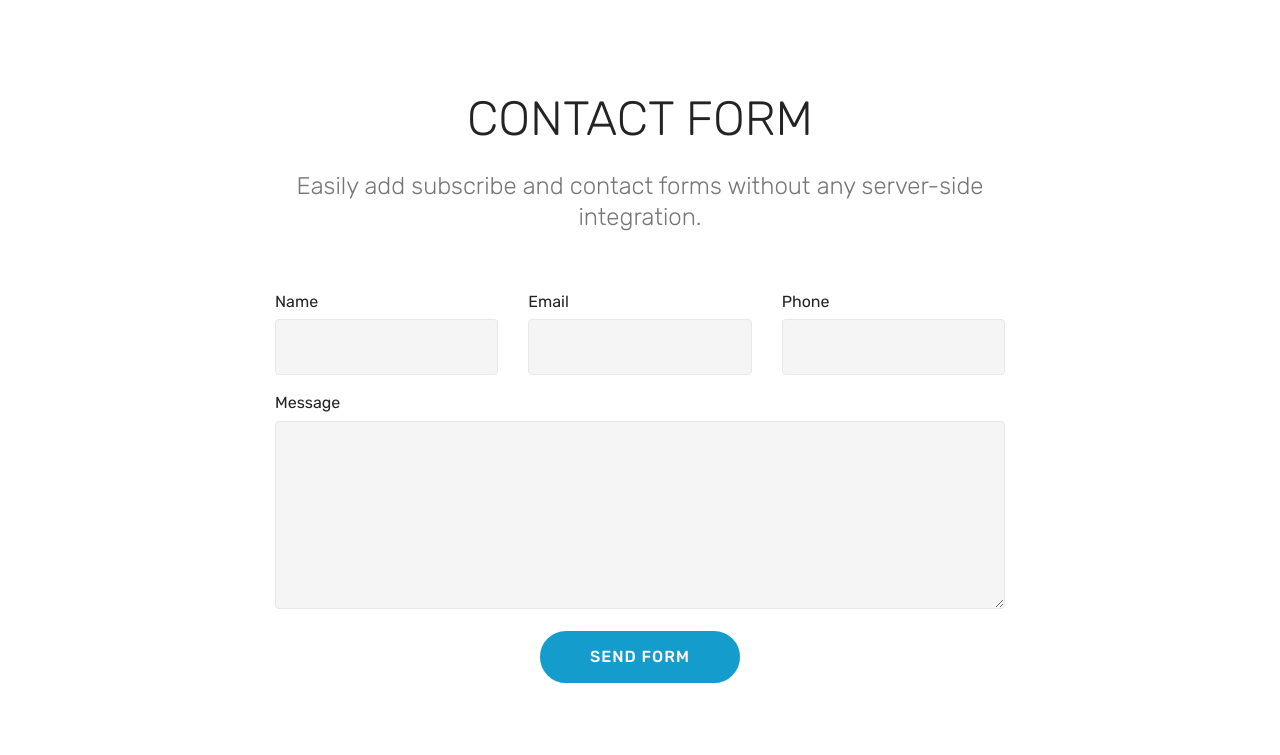
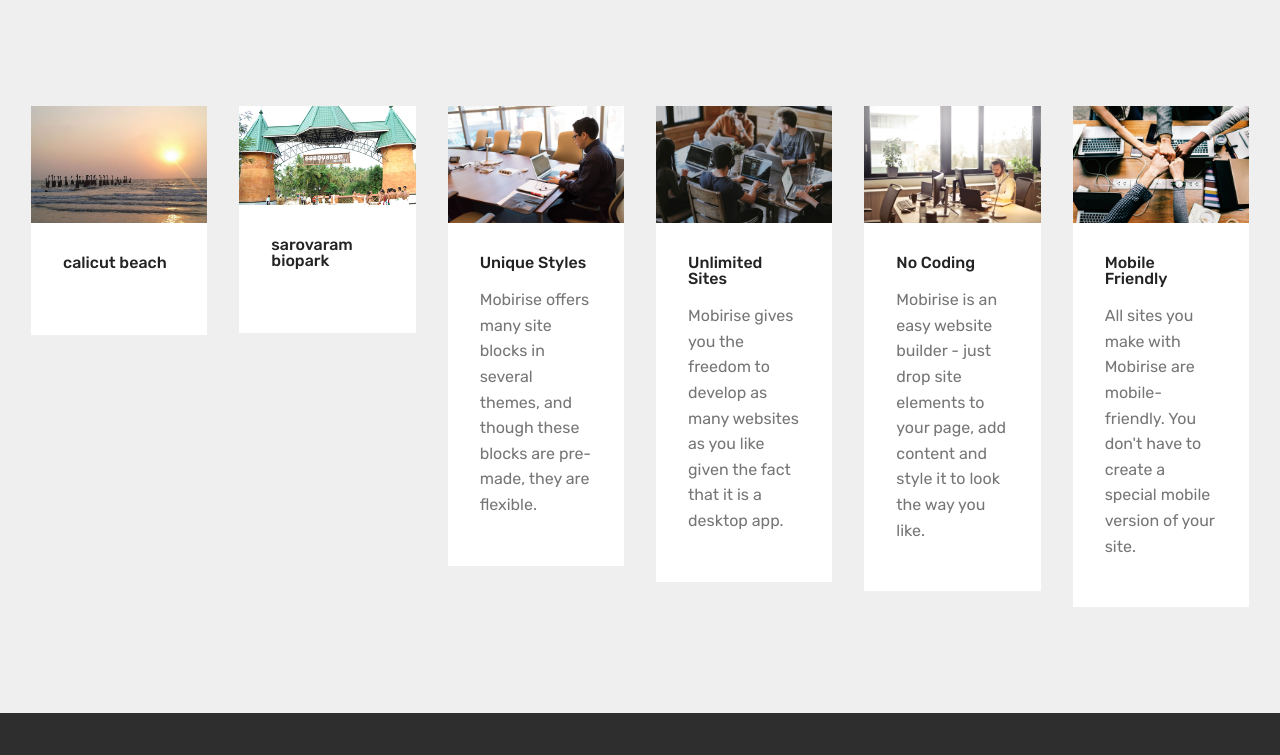
Before and after one commit to sanju777/sanju777.github.io, a plain HTML site: page index.html in a window 1280 px wide. Shown: the part 559-1314 px from the top of the page. Drawn offline with Linux system fonts and the light colour scheme; grey boxes are pictures that could not be loaded; files whose address does not match are found by name.

Commit message:
create github pages

```diff
--- a/assets/mobirise/css/mbr-additional.css
+++ b/assets/mobirise/css/mbr-additional.css
@@ -1143,27 +1143,6 @@
   .cid-s36ruzMyNq .mbr-text {
     text-align: center;
   }
-}
-.cid-s3hRCgE4GI {
-  padding-top: 90px;
-  padding-bottom: 90px;
-  background-color: #ffffff;
-}
-.cid-s3hRCgE4GI .title {
-  margin-bottom: 2rem;
-}
-.cid-s3hRCgE4GI .mbr-section-subtitle {
-  color: #767676;
-}
-.cid-s3hRCgE4GI a:not([href]):not([tabindex]) {
-  color: #fff;
-  border-radius: 3px;
-}
-.cid-s3hRCgE4GI a.btn-white:not([href]):not([tabindex]) {
-  color: #333;
-}
-.cid-s3hRCgE4GI textarea.form-control {
-  min-height: 188px;
 }
 .cid-s36oUoq8eM {
   padding-top: 90px;
--- a/index.html
+++ b/index.html
@@ -67,7 +67,7 @@
     </nav>
 </section>
 
-<section class="engine"><a href="https://mobirise.info/u">bootstrap responsive templates</a></section><section class="header3 cid-s36ruzMyNq mbr-parallax-background" id="header3-b">
+<section class="engine"><a href="https://mobirise.info/l">free website templates</a></section><section class="header3 cid-s36ruzMyNq mbr-parallax-background" id="header3-b">
 
 
 
@@ -92,60 +92,6 @@
         </div>
     </div>
 
-</section>
-
-<section class="mbr-section form1 cid-s3hRCgE4GI" id="form1-15">
-
-
-
-
-    <div class="container">
-        <div class="row justify-content-center">
-            <div class="title col-12 col-lg-8">
-                <h2 class="mbr-section-title align-center pb-3 mbr-fonts-style display-2">
-                    CONTACT FORM
-                </h2>
-                <h3 class="mbr-section-subtitle align-center mbr-light pb-3 mbr-fonts-style display-5">
-                    Easily add subscribe and contact forms without any server-side integration.
-                </h3>
-            </div>
-        </div>
-    </div>
-    <div class="container">
-        <div class="row justify-content-center">
-            <div class="media-container-column col-lg-8" data-form-type="formoid">
-                <!---Formbuilder Form--->
-                <form action="https://mobirise.com/" method="POST" class="mbr-form form-with-styler" data-form-title="Mobirise Form"><input type="hidden" name="email" data-form-email="true" value="LqZVLDgVPcLkVrxmHKTzHL7VpDAOrGFV0jzr+aaacAqU407Su4iYsc7gmtKf+nHwgYYEFZmcZS24IQ1y1+MDRqyp00bXEKCRH5qoqYcIno5eHpY3uC2THFiiXLi7EdgS">
-                    <div class="row">
-                        <div hidden="hidden" data-form-alert="" class="alert alert-success col-12">Thanks for filling out the form!</div>
-                        <div hidden="hidden" data-form-alert-danger="" class="alert alert-danger col-12">
-                        </div>
-                    </div>
-                    <div class="dragArea row">
-                        <div class="col-md-4  form-group" data-for="name">
-                            <label for="name-form1-15" class="form-control-label mbr-fonts-style display-7">Name</label>
-                            <input type="text" name="name" data-form-field="Name" required="required" class="form-control display-7" id="name-form1-15">
-                        </div>
-                        <div class="col-md-4  form-group" data-for="email">
-                            <label for="email-form1-15" class="form-control-label mbr-fonts-style display-7">Email</label>
-                            <input type="email" name="email" data-form-field="Email" required="required" class="form-control display-7" id="email-form1-15">
-                        </div>
-                        <div data-for="phone" class="col-md-4  form-group">
-                            <label for="phone-form1-15" class="form-control-label mbr-fonts-style display-7">Phone</label>
-                            <input type="tel" name="phone" data-form-field="Phone" class="form-control display-7" id="phone-form1-15">
-                        </div>
-                        <div data-for="message" class="col-md-12 form-group">
-                            <label for="message-form1-15" class="form-control-label mbr-fonts-style display-7">Message</label>
-                            <textarea name="message" data-form-field="Message" class="form-control display-7" id="message-form1-15"></textarea>
-                        </div>
-                        <div class="col-md-12 input-group-btn align-center">
-                            <button type="submit" class="btn btn-primary btn-form display-4">SEND FORM</button>
-                        </div>
-                    </div>
-                </form><!---Formbuilder Form--->
-            </div>
-        </div>
-    </div>
 </section>
 
 <section class="features17 cid-s36oUoq8eM" id="features17-9">
@@ -354,7 +300,7 @@
         <div class="row justify-content-center">
             <div class="media-container-column col-lg-8" data-form-type="formoid">
                 <!---Formbuilder Form--->
-                <form action="https://mobirise.com/" method="POST" class="mbr-form form-with-styler" data-form-title="Mobirise Form"><input type="hidden" name="email" data-form-email="true" value="Y3SyiO/N6FoU6WqJz/C1IlorlxyKPCizT1Q+rrCST+fcWFxUJJjuobISr/MXbo9RJy24jYU3VRy8W17Pl6pzsviVYUhMvA3807fqqTimoSDHGTVY6F6nBgvB3mb1/8xg">
+                <form action="https://mobirise.com/" method="POST" class="mbr-form form-with-styler" data-form-title="Mobirise Form"><input type="hidden" name="email" data-form-email="true" value="Lz5CYQGO5dBHhEy5rZp5L7QodvOoeRFeZpBr1CvXpyRzV9qzgQRauCF1FCJ61BUkV9cD4LvibSc/djFN/6B2Pnw2gM9PZtmrFeBdqxBsvV7TBv81fGuE+CL1W73LBIxj">
                     <div class="row">
                         <div hidden="hidden" data-form-alert="" class="alert alert-success col-12">Thanks for filling out the form!</div>
                         <div hidden="hidden" data-form-alert-danger="" class="alert alert-danger col-12">
@@ -408,7 +354,7 @@
         <div class="row justify-content-center">
             <div class="media-container-column col-lg-8" data-form-type="formoid">
                 <!---Formbuilder Form--->
-                <form action="https://mobirise.com/" method="POST" class="mbr-form form-with-styler" data-form-title="Mobirise Form"><input type="hidden" name="email" data-form-email="true" value="4w++Byad2UoA+ykpMpvFOD84r5L0S8fWArneBYEJL9fWvqxO0v9fndjLJCoEqfGAr4Hb3sWRYsS+hWYskSDpSR6w/25nh5DtGcK3R57Sx6SXug9gMcuT/86rdwjlXWXO">
+                <form action="https://mobirise.com/" method="POST" class="mbr-form form-with-styler" data-form-title="Mobirise Form"><input type="hidden" name="email" data-form-email="true" value="3u9nE4q+PyFlM+DaP1GTVp8PNlVkLrOYry4zDWVd8kX/NfeW1+FUjHAyPYt7vb117dPyws0d4fTJ5OyH49jcyr307UloznD2m3+gwUtnyRRVCT+MOWHASRiSqv1I7SoY">
                     <div class="row">
                         <div hidden="hidden" data-form-alert="" class="alert alert-success col-12">Thanks for filling out the form!</div>
                         <div hidden="hidden" data-form-alert-danger="" class="alert alert-danger col-12">
@@ -462,7 +408,7 @@
         <div class="row justify-content-center">
             <div class="media-container-column col-lg-8" data-form-type="formoid">
                 <!---Formbuilder Form--->
-                <form action="https://mobirise.com/" method="POST" class="mbr-form form-with-styler" data-form-title="Mobirise Form"><input type="hidden" name="email" data-form-email="true" value="bqOrwQn1RmvFJRU4BHJ/TBWwe7IkUSBqtbbbzG5vGn9b2eSa1QhKblakhu9n0OzYo0DEcqmpP1SXiRo8F1cmAQO0BafEjRwkEW0EXUoWb2eraOj5ZxGKfW9s/b+T1ChU">
+                <form action="https://mobirise.com/" method="POST" class="mbr-form form-with-styler" data-form-title="Mobirise Form"><input type="hidden" name="email" data-form-email="true" value="U7oSXT6L7lmuozringVEIcDHkixsZsPXejoz00R2tBemgbpmShThAP2qIBnJ4vwbH5Qw6CxW4q5SQopnHRu328+1eutSuV5tjyHJ5NYCAJHQujlOGmobGYvjrHLzTRVB">
                     <div class="row">
                         <div hidden="hidden" data-form-alert="" class="alert alert-success col-12">Thanks for filling out the form!</div>
                         <div hidden="hidden" data-form-alert-danger="" class="alert alert-danger col-12">
```
Also changed, not shown: aquarium.html (+2 -2 lines), music.html (+19 -19 lines), page3.html (+1 -1 lines), 1 other file.
